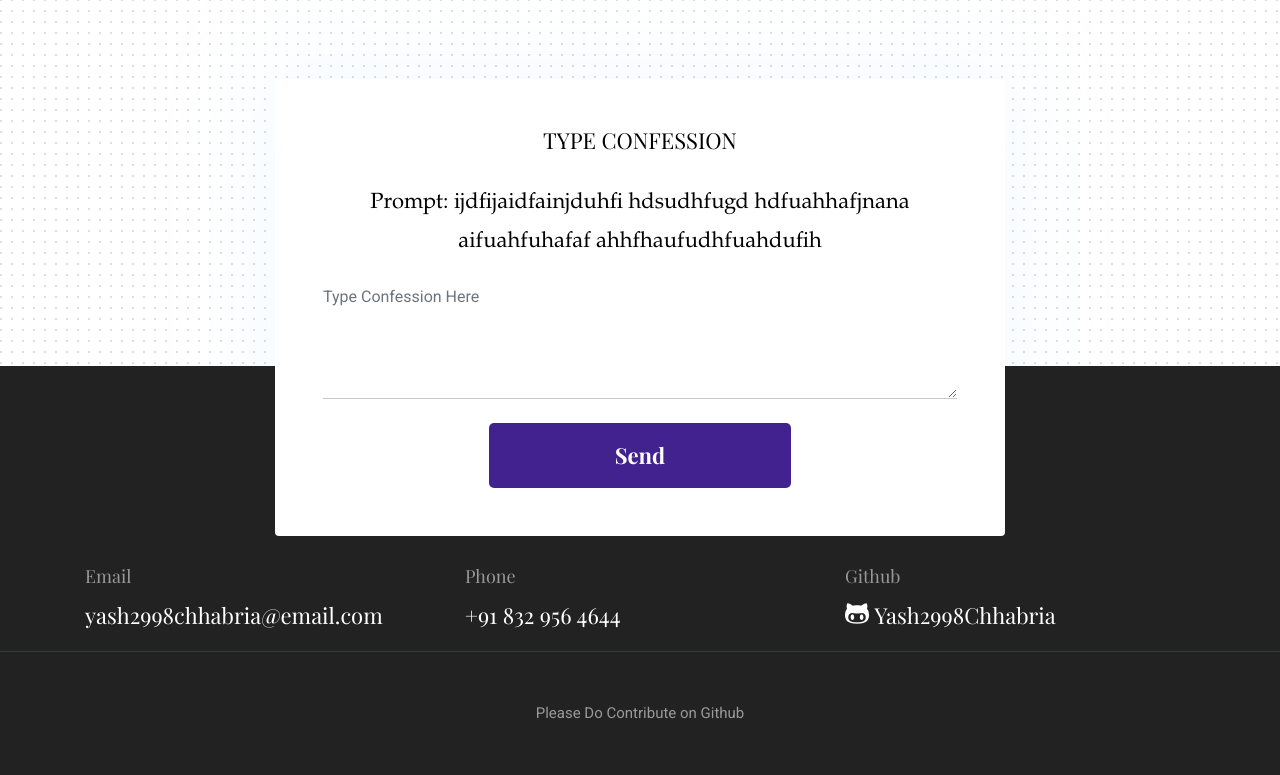
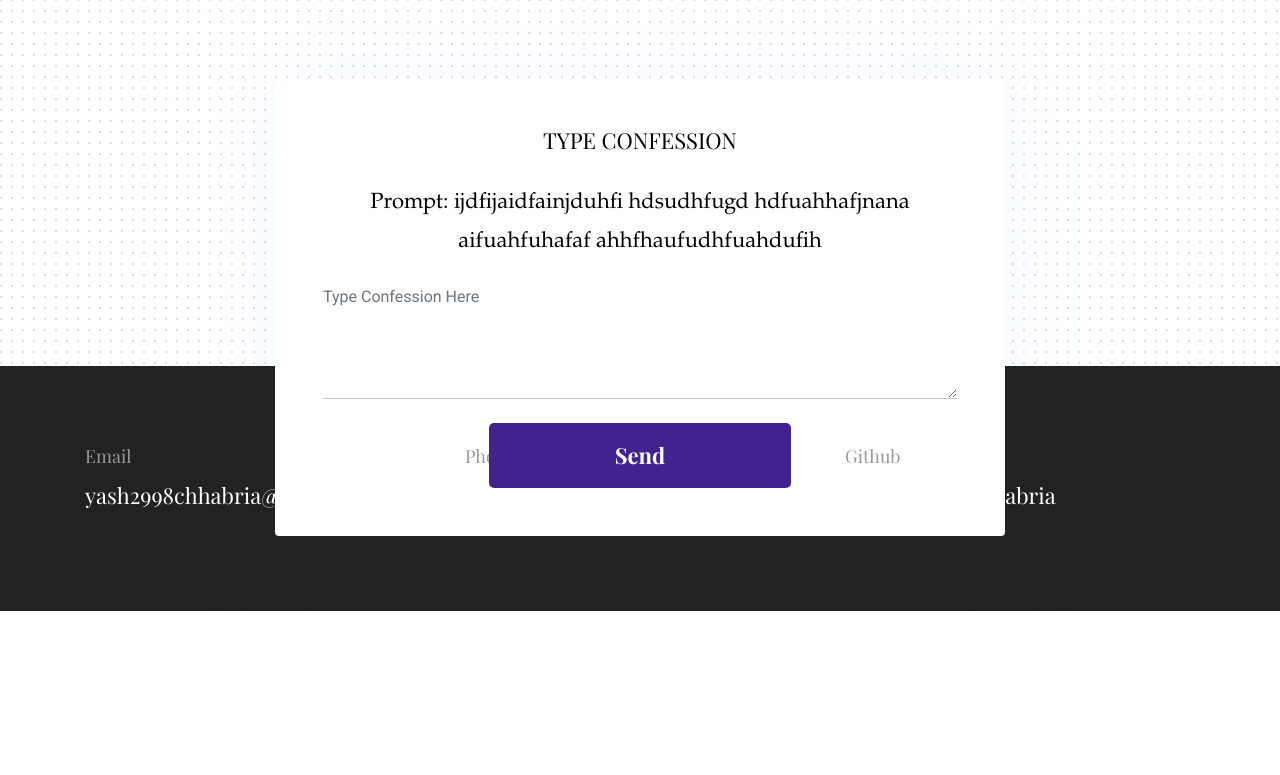
Before and after one commit to yash2998chhabria/Django-RNN, a Django app: page / in a window 1280 px wide; the page is wider, and only the part inside the window is pictured. Shown: the part 1196-1971 px from the top of that part. After the commit the page ends 1807 px from the top of that part, so only its background shows below. Run offline with Django 3.2, Linux system fonts and the light colour scheme; some libraries are stand-ins or nearby versions.

Commit message:
Update base.html

```diff
--- a/Templates/base.html
+++ b/Templates/base.html
@@ -58,7 +58,7 @@
     {% endblock %}
 
 <!-- footer -->
-    <footer class="bg-dark footer-section">
+    <footer class="bg-dark section">
       <div class="container">
         <div class="row">
           <div class="col-md-4">
@@ -74,9 +74,6 @@
             <a href="https://github.com/yash2998chhabria"><p class="text-white paragraph-lg font-secondary"><i class="ti-github" aria-hidden="true" style="font-size:24px"></i> Yash2998Chhabria</p></a>
           </div>
         </div>
-      </div>
-      <div class="border-top text-center border-dark py-5">
-        <p class="mb-0 text-light">Please Do Contribute on Github</p>
       </div>
   </footer>
 
```
